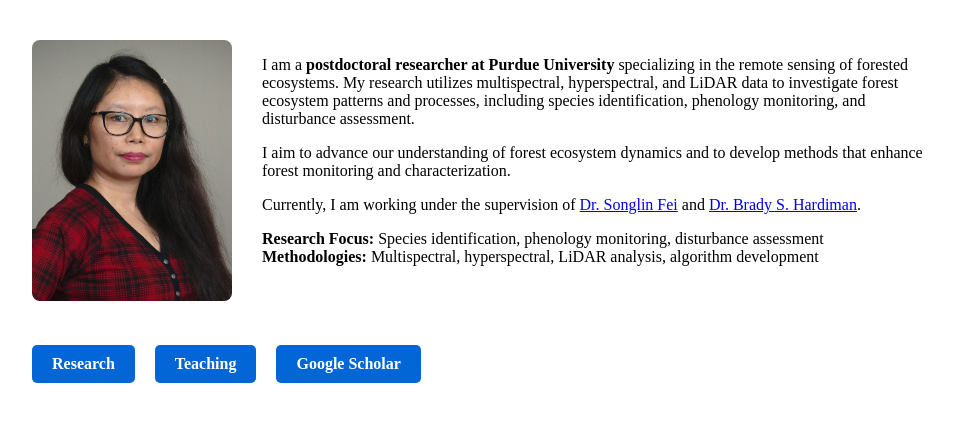
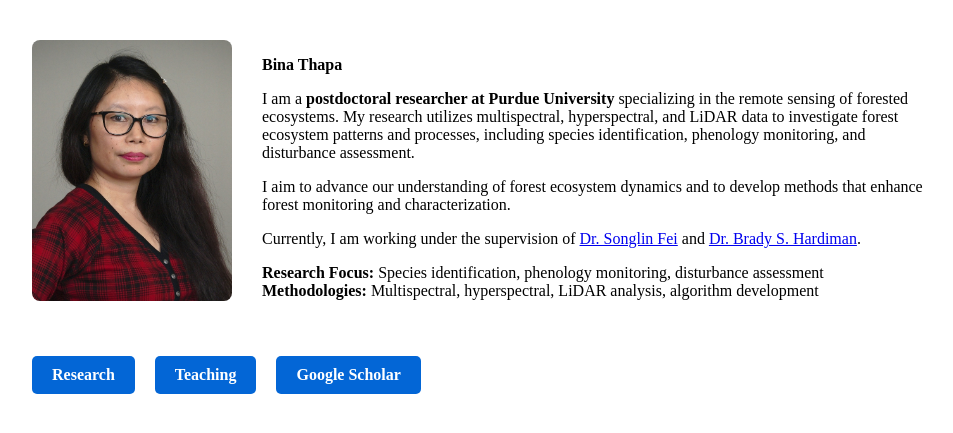
Before and after one commit to ThapaBina/thapabina.github.io, a Jekyll site: the page built from index.md, in a window 1280 px wide. Shown: the top 433 px of the page, without its empty margins (158-1111 px from the left). Built offline with Jekyll 4.4.1, drawn with Linux system fonts in a browser that asks for light colours.

Commit message:
Update index.md

```diff
--- a/index.md
+++ b/index.md
@@ -54,6 +54,8 @@ title: Home
   </div>
 
   <div class="profile-text">
+    <p> <strong> Bina Thapa </strong>
+    </p>
     <p>
       I am a <strong>postdoctoral researcher at Purdue University</strong> specializing in the remote sensing of forested ecosystems.
       My research utilizes multispectral, hyperspectral, and LiDAR data to investigate forest ecosystem patterns and processes, including species identification, phenology monitoring, and disturbance assessment.
```
